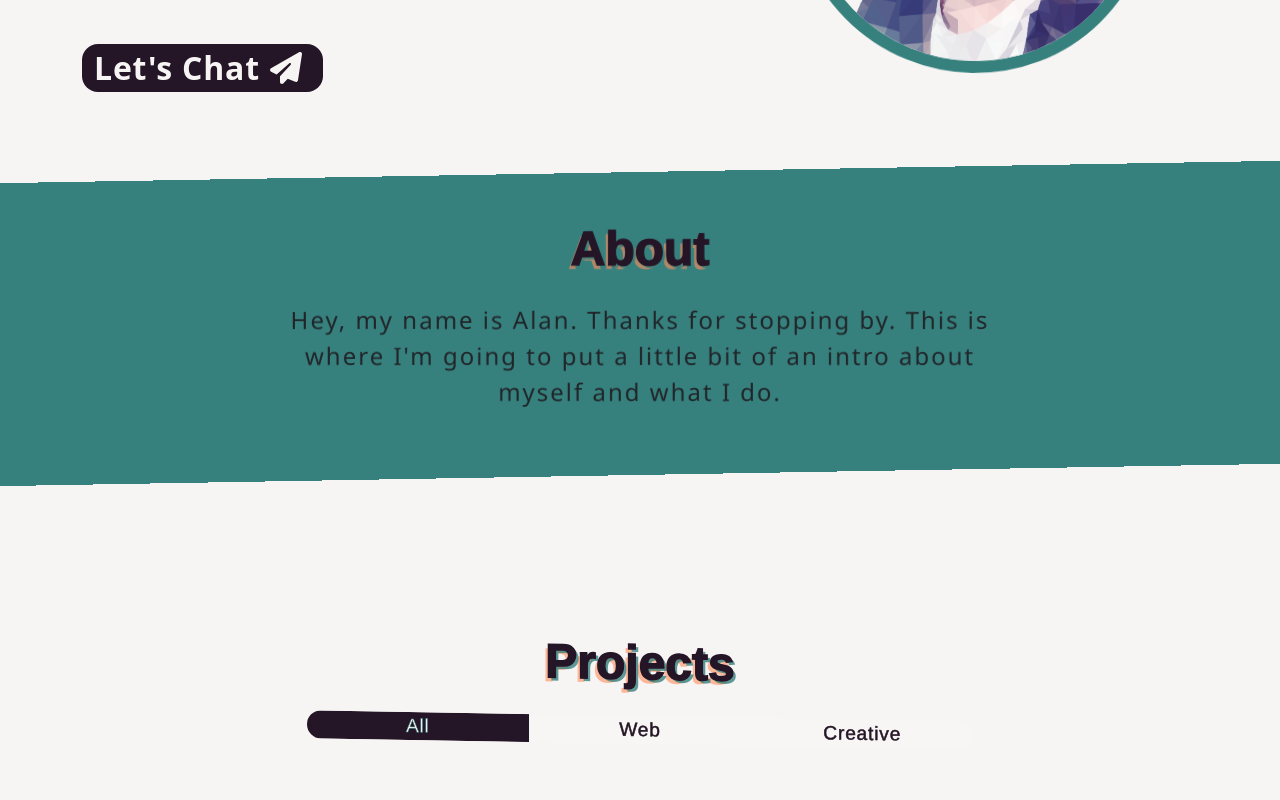
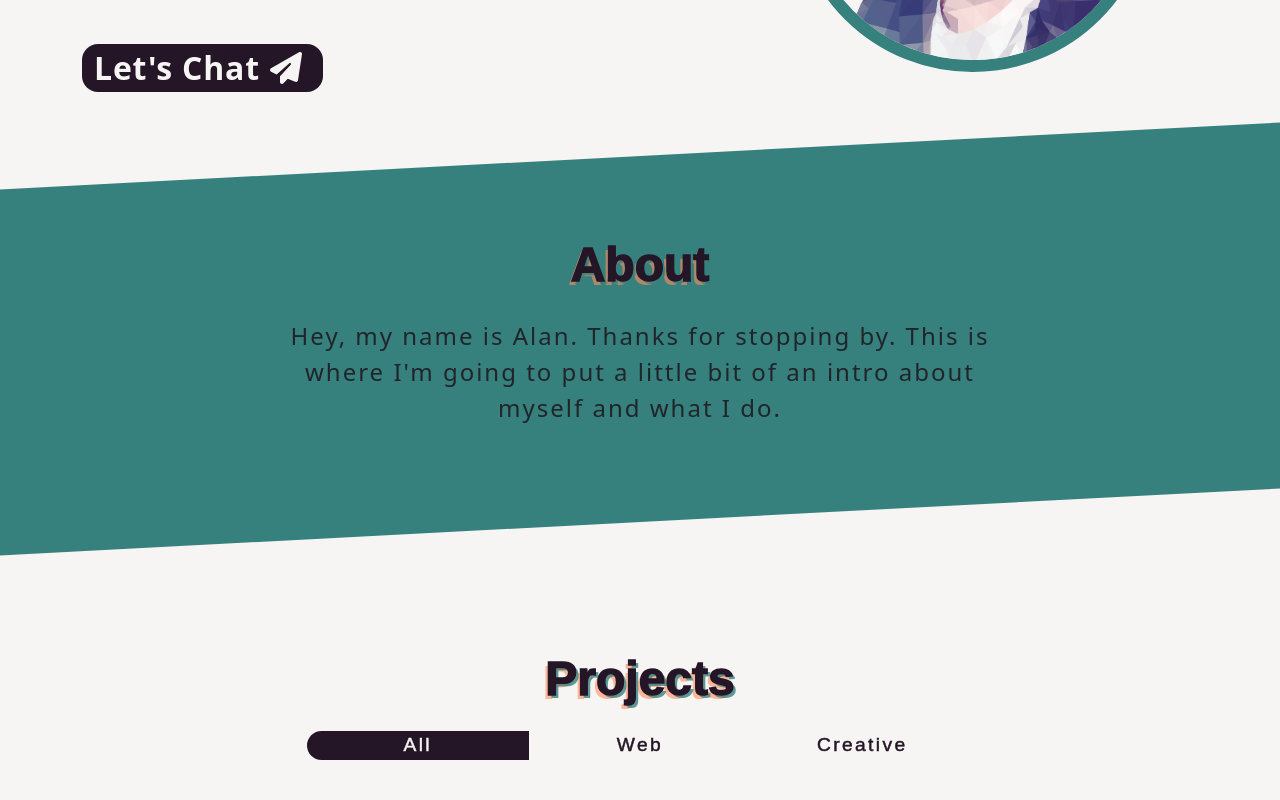
Before and after one commit to ItsAlanK/portfolio-site, a React (Create React App) app: page / in a window 1280 px wide. Shown: the part 460-1260 px from the top of the page. Built offline with nearby package versions, Linux system fonts and the light colour scheme; a web font is replaced by a local one.

Commit message:
adjust font sizes and colors on some existing elements

```diff
--- a/src/style/about.scss
+++ b/src/style/about.scss
@@ -1,15 +1,15 @@
 @use 'style';
 
 .about {
-    margin: 5rem 0;
-    padding: 3rem 0;
+    margin: 3rem 0;
+    padding: 5rem 0;
     background-color: style.$teal;
-    transform: skewY(-1deg);
+    transform: skewY(-3deg);
 }
 
+.about {
     .flex {
-    justify-content: center;
-    transform: skewY(1deg);
+    transform: skewY(3deg);
     }
 
     .title {
@@ -17,6 +17,7 @@
         margin-bottom: 1.5rem;
         display: inline-block;
     }
+}
 
 p {
     font-size: 1.5rem;
--- a/src/style/projects.scss
+++ b/src/style/projects.scss
@@ -1,7 +1,7 @@
 @use 'style';
 
 .projects {
-    padding: 80px 0;
+    padding: 5rem 0;
     position: relative;
     background-color: style.$bg-color;
 }
@@ -13,11 +13,15 @@
         text-align: center;
     };
 
+    .title {
+        @include style.title($font-size: 3rem);
+        padding-bottom: 1rem;
+    }
+
     .nav.nav-pills {
         width: 72%;
         margin: 0 auto 5rem auto;
-        border-radius: 50px;
-        background-color: rgb(255 255 255 / 10%);
+        border-radius: 3.1rem;
         overflow: hidden;
         justify-content: center;
     }
@@ -28,14 +32,16 @@
         }
 
         .nav-link {
+            font-family: style.$body-font;
+            font-weight: 500 !important;
+            font-size: 1.2rem !important;
+            letter-spacing: 0.15rem;
+            -webkit-text-stroke: 0.5px style.$dark-purple;
             background-color: transparent;
             color: style.$dark-purple !important;
             border-radius: 0;
             padding: 17px 0;
             width: 100%;
-            font-size: 1rem;
-            letter-spacing: 0.8px;
-            font-weight: 500;
             position: relative;
             transition: 0.3s ease-in-out;
             text-align: center;
@@ -60,6 +66,7 @@
 
         .nav-link.active {
             color: style.$bg-color !important;
+            -webkit-text-stroke: 0.5px style.$bg-color;
         }
     }
 }
@@ -69,11 +76,12 @@
     border-radius: 30px;
     overflow: hidden;
     margin-bottom: 24px;
+    cursor: pointer;
 }
 
 .project-img-box::before {
 content: "";
-    background: linear-gradient(180deg, style.$dark-purple 0, transparent 200%);
+    background: linear-gradient(180deg, style.$bg-color 0, transparent 200%);
     opacity: 0.85;
     position: absolute;
     width: 100%;
--- a/src/style/style.scss
+++ b/src/style/style.scss
@@ -65,4 +65,5 @@ body {
 
 .flex {
     display: flex;
+    justify-content: center;
 }
```
Lines whose indentation alone changed are shown as unchanged.
